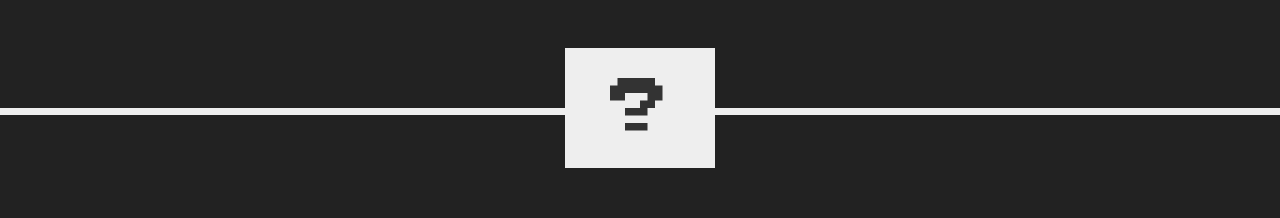
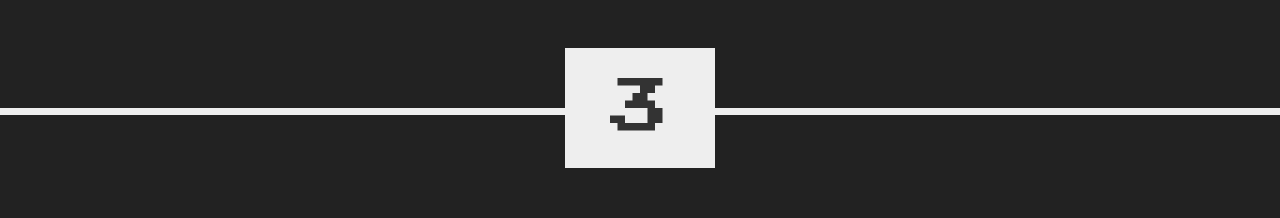
Before and after one commit to rifatabrarjowad/js_zero_to_hero, a plain HTML site: page js_dom/pro 01/index.html in a window 1280 px wide. Shown: the part 165-383 px from the top of the page. Drawn offline with Linux system fonts and the light colour scheme.

Commit message:
adding file

```diff
--- a/js_dom/pro 01/index.html
+++ b/js_dom/pro 01/index.html
@@ -12,7 +12,7 @@
       <h1>Guess My Number!</h1>
       <p class="between">(Between 1 and 20)</p>
       <button class="btn again">Again!</button>
-      <div class="number">?</div>
+      <div class="number">3</div>
     </header>
     <main>
       <section class="left">
```
